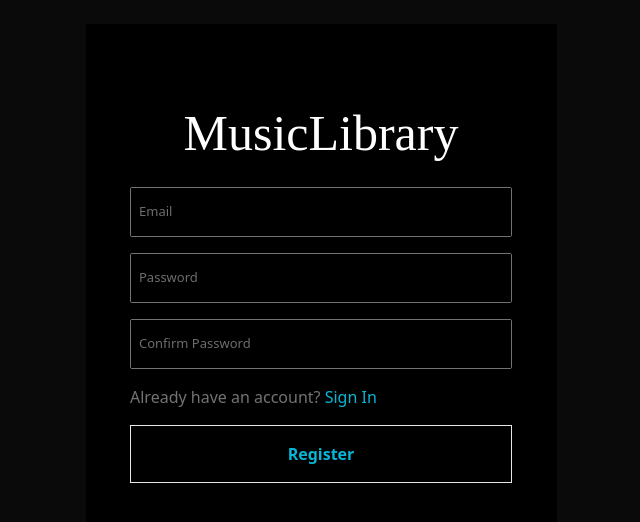
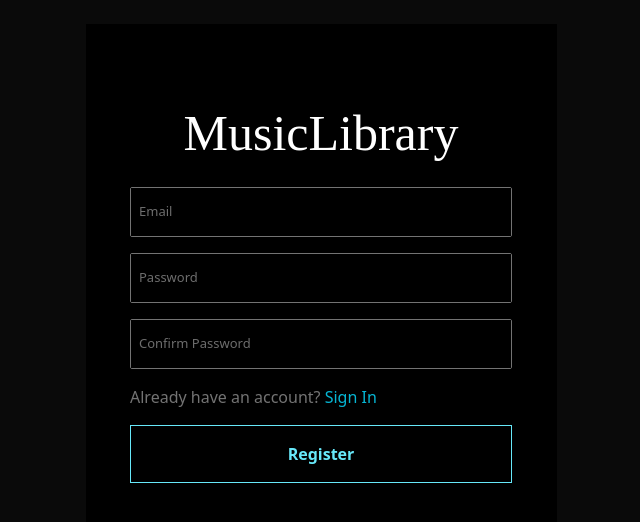
Before and after one commit to CyberNinja600/MusicLibraryReactFrontend, a React (Create React App) app: page /register in a window 1280 px wide. Shown: the top 522 px of the page, without its empty margins (319-959 px from the left). Built offline with nearby package versions, Linux system fonts and the light colour scheme; a web font is replaced by a local one.

Commit message:
button disabled

```diff
--- a/src/components/Auth/registration-form.jsx
+++ b/src/components/Auth/registration-form.jsx
@@ -7,6 +7,7 @@ const RegistrationForm = () => {
   const inputPassword = useRef();
   const inputPasswordConfirm = useRef();
   const btnRegister = useRef();
+  const [buttonState, setButtonState] = useState(false);
 
   const [formData, setFormData] = useState({
     email: '',
@@ -44,8 +45,11 @@ const RegistrationForm = () => {
 
 
   const handleSubmit = (e) => {
-    // e.preventDefault();
+    setButtonState(true)
+    e.preventDefault();
     console.log('Form Data:', formData);
+    alert("hehehe")
+    setButtonState(false)
   };
 
   return (
@@ -94,8 +98,10 @@ const RegistrationForm = () => {
 
         <div name="register" className="flex justify-center">
           <button
-            className='p-4 font-bold border-[1px] focus-within:eborder-cyan-300 text-cyan-500 w-full hover:text-cyan-300'
-            onClick={handleSubmit} ref={btnRegister}
+            className='w-full p-4 font-bold  border-[1px] border-cyan-300 active:border-cyan-500 hover:border-cyan-400 disabled:border-neutral-500 text-cyan-300 active:text-neutral-100 hover:text-neutral-100 disabled:text-neutral-700  hover:bg-cyan-400  active:bg-cyan-500 disabled:bg-neutral-500'
+            onClick={handleSubmit}
+            ref={btnRegister}
+            disabled={buttonState}
           >
             Register
           </button>
--- a/src/components/auth/login-form.jsx
+++ b/src/components/auth/login-form.jsx
@@ -8,6 +8,8 @@ const LoginForm = () => {
     email: '',
     password: '',
   });
+
+  const [buttonState, setButtonState] = useState(false);
 
   const dispatch = useDispatch();
   const btnLogin = useRef();
@@ -22,12 +24,16 @@ const LoginForm = () => {
     });
   };
 
+  // const formValidation = () => {
+  //   if formData.email
+  // }
+
   const handleSubmit = async (e) => {
+    setButtonState(true)
     e.preventDefault();
-    const { email, password } = formData;
-    // console.log('Form email:', email);
-
+    const { email, password } = formData; //Destructing email and password from formData, expects key-value pair
     await login(dispatch, { email, password });
+    setButtonState(false)
   };
 
   const handleEnter = (e) => {
@@ -78,9 +84,10 @@ const LoginForm = () => {
 
         <div name="register" className="flex justify-center ">
           <button
-            className="p-4 font-bold  border-[1px] focus-within:eborder-cyan-300 text-cyan-300 w-full"
+            className="w-full p-4 font-bold  border-[1px] border-cyan-300 active:border-cyan-500 hover:border-cyan-400 disabled:border-neutral-500 text-cyan-300 active:text-neutral-100 hover:text-neutral-100 disabled:text-neutral-700  hover:bg-cyan-400  active:bg-cyan-500 disabled:bg-neutral-500"
             onClick={handleSubmit}
             ref={btnLogin}
+            disabled={buttonState}
           >
             Login
           </button>
```
